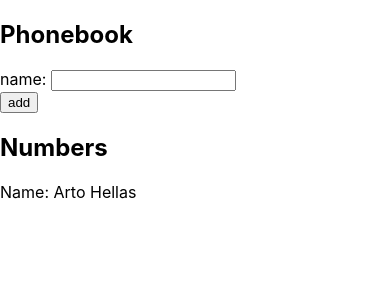
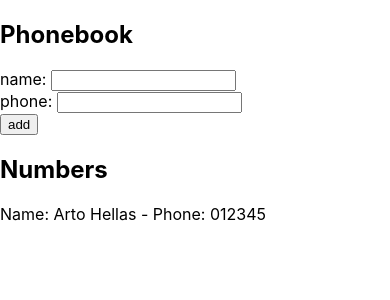
Before and after one commit to andrewreal/Full-Stack-Open-2019, a React (Create React App) app in the folder part2/phonebook/: page / in a window 390 px wide. Shown: the top 300 px of the page. Built offline with nearby package versions, Linux system fonts and the light colour scheme.

Commit message:
2.8: The Phonebook Step3

```diff
--- a/part2/phonebook/src/App.js
+++ b/part2/phonebook/src/App.js
@@ -5,6 +5,7 @@ const Numbers = (props) => {
     <Name
       key={person.id}
       name={person.name}
+      phone={person.phone}
     />
   )
   return (
@@ -17,22 +18,22 @@ const Numbers = (props) => {
 
 const Name = (props) => {
   return (
-    <p>Name: {props.name}</p>
+    <p>Name: {props.name} - Phone: {props.phone}</p>
   )
 }
 const App = () => {
   const [ persons, setPersons] = useState([
     {
       name: 'Arto Hellas',
+      phone: '012345',
       id: 0
     }
   ])
   const [ newName, setNewName ] = useState('')
+  const [ newPhone, setNewPhone ] = useState('')
 
   const addName = (event) => {
     event.preventDefault();
-    console.log(persons.indexOf(newName));
-
     const foundPerson = persons.filter(person => (person.name === newName));
     if (foundPerson.length > 0){
       alert(`${newName} is already added to the phonebook.`);
@@ -40,6 +41,7 @@ const App = () => {
     }
     const newPerson = {
       name: newName,
+      phone: newPhone,
       id: persons.length + 1,
     }
     setPersons(persons.concat(
@@ -48,6 +50,10 @@ const App = () => {
 
   const handleNameChange = (event) => {
     setNewName(event.target.value);
+  }
+
+  const handlePhoneChange = (event) => {
+    setNewPhone(event.target.value);
   }
 
   return (
@@ -61,6 +67,12 @@ const App = () => {
             />
         </div>
         <div>
+          phone: <input
+            value={newPhone}
+            onChange={handlePhoneChange}
+            />
+        </div>
+        <div>
           <button type="submit">add</button>
         </div>
       </form>
```
